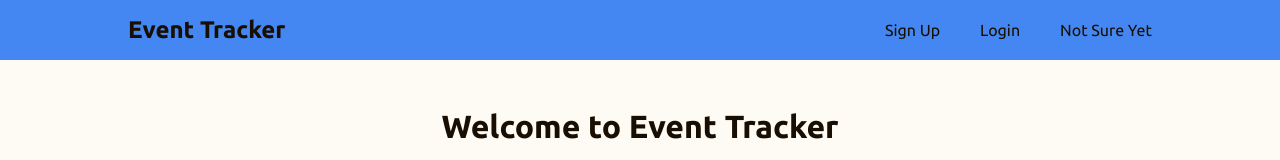
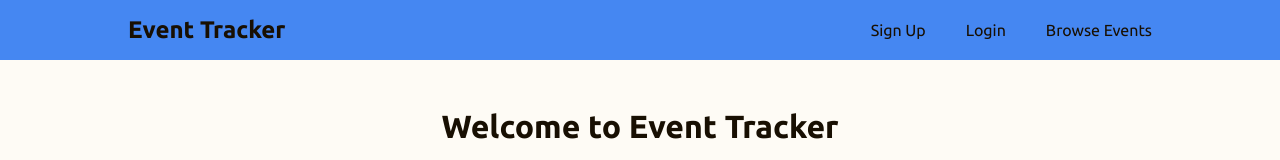
Before and after one commit to jonmico/event-tracker, a React (Vite) app in the folder client/: page / in a window 1280 px wide. Shown: the top 160 px of the page. Built offline with nearby package versions, Linux system fonts and the light colour scheme; no server answers.

Commit message:
Start Events page.

```diff
--- a/client/src/App.jsx
+++ b/client/src/App.jsx
@@ -5,6 +5,7 @@ import Index from './pages/Index/Index';
 import Navbar from './components/Navbar/Navbar';
 import Footer from './components/Footer/Footer';
 import SignUp from './pages/SignUp/SignUp';
+import Events from './pages/Events/Events';
 
 export default function App() {
   return (
@@ -14,6 +15,7 @@ export default function App() {
         <Routes>
           <Route index element={<Index />} />
           <Route element={<SignUp />} path={'signup'} />
+          <Route element={<Events />} path={'events'} />
         </Routes>
         <Footer />
       </div>
--- a/client/src/components/Navbar/Navbar.jsx
+++ b/client/src/components/Navbar/Navbar.jsx
@@ -19,8 +19,8 @@ export default function Navbar() {
             <NavLink to={'/login'} className={styles.link}>
               Login
             </NavLink>
-            <NavLink to={'/not'} className={styles.link}>
-              Not Sure Yet
+            <NavLink to={'/events'} className={styles.link}>
+              Browse Events
             </NavLink>
           </div>
         </div>
--- a/client/src/components/SignUpForm/SignUpForm.jsx
+++ b/client/src/components/SignUpForm/SignUpForm.jsx
@@ -35,7 +35,7 @@ export default function SignUpForm() {
 
     if (!phone) setPhoneError('Required field.');
 
-    if (firstNameError || lastNameError || emailError || phoneError) return;
+    if (!firstName || !lastName || !email || !phone) return;
 
     const newUser = {
       firstName,
--- /dev/null
+++ b/client/src/pages/Events/Events.jsx
@@ -0,0 +1,28 @@
+import { useEffect, useState } from 'react';
+import styles from './Events.module.css';
+
+const BASE_URL = import.meta.env.VITE_APP_BASE_URL;
+
+export default function Events() {
+  const [eventList, setEventList] = useState();
+  useEffect(() => {
+    async function fetchEvents() {
+      const res = await fetch(`${BASE_URL}/api/events`, {
+        method: 'GET',
+        headers: { 'Content-Type': 'application/json' },
+      });
+      const data = await res.json();
+      setEventList(data);
+      console.log(data);
+    }
+    fetchEvents();
+  }, []);
+  return (
+    <div className={'mainWrapper'}>
+      <h1>Browse Events</h1>
+      {eventList.map((event) => (
+        <p key={event._id}>{event.name}</p>
+      ))}
+    </div>
+  );
+}
--- a/client/src/pages/Index/Index.jsx
+++ b/client/src/pages/Index/Index.jsx
@@ -14,7 +14,9 @@ export default function Index() {
           <Link to={'signup'} className={styles.link}>
             Sign Up
           </Link>
-          <Link className={styles.link}>Browse Events</Link>
+          <Link to={'events'} className={styles.link}>
+            Browse Events
+          </Link>
         </div>
       </div>
     </div>
```
Also changed, not shown: client/src/pages/Events/Events.module.css (added).
